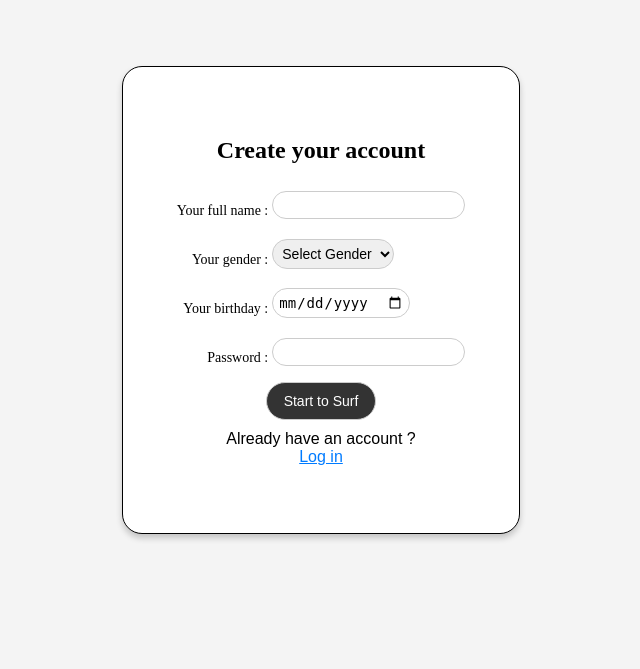
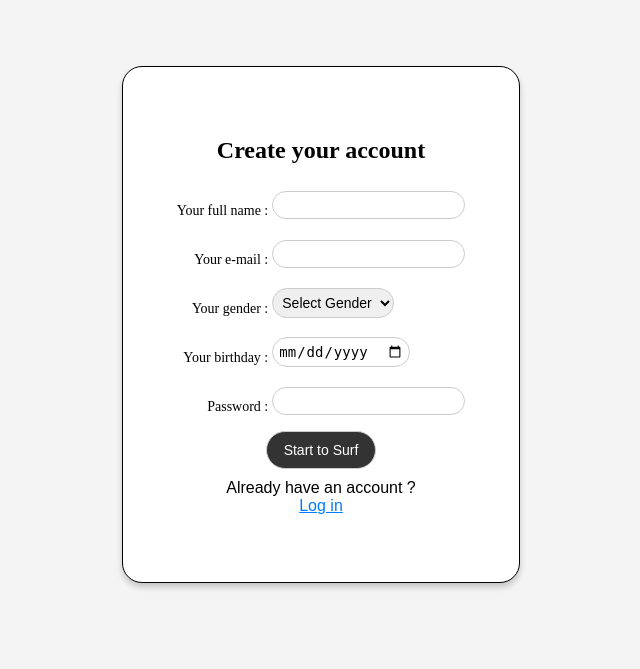
Before and after one commit to Eliasgdr/ExploreTogether, a PHP site: page /registration.php in a window 1280 px wide. Shown: the part 55-724 px from the top of the page, without its empty margins (319-959 px from the left). Run offline with PHP 8.4, Linux system fonts and the light colour scheme; some web fonts are replaced.

Commit message:
juste rajouté le mail

```diff
--- a/public_html/registration.php
+++ b/public_html/registration.php
@@ -26,6 +26,11 @@
                     <tr>
                         <td><label for="full-name">Your full name :</label></td>
                         <td class="lala"><input type="text" id="username" name="username" required></td>
+                    </tr>
+                    <tr>
+                        <td><label for="email">Your e-mail :</label></td>
+                        <td class="lala"><input type="email" id="email" name="email" required></td>
+                    </tr>
                     <tr>
                         <td><label for="gender">Your gender :</label></td>
                         <td class="lala"><select id="gender" name="gender" required>
```
